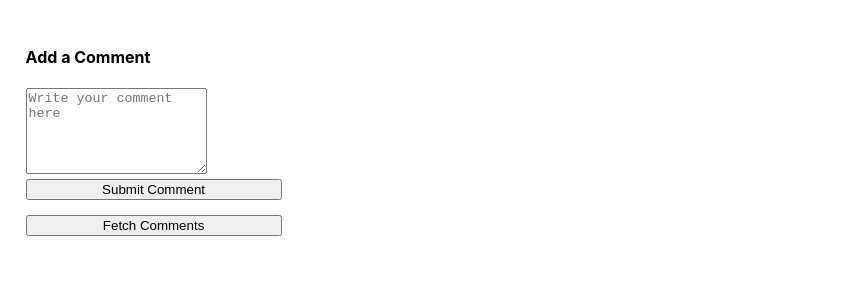
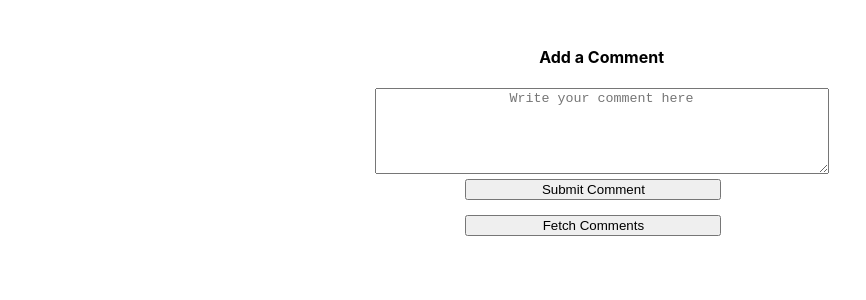
Before and after one commit to aelise17264/testing, a React (Create React App) app: page / in a window 1280 px wide. Shown: the top 300 px of the page, without its empty margins (0-866 px from the left). Built offline with nearby package versions, Linux system fonts and the light colour scheme.

Commit message:
updated styles, wrote passing integration test using moxios calls

```diff
--- a/src/Components/CommentBox.js
+++ b/src/Components/CommentBox.js
@@ -29,7 +29,7 @@ class CommentBox extends Component{
                             <button type="submit">Submit Comment</button>
                         </div>
                     </form>
-                    <button onClick={this.props.fetchComments}>Fetch Comments</button>
+                    <button className="fetchComments" onClick={this.props.fetchComments}>Fetch Comments</button>
                 </div>
             </div>
         )
--- a/src/index.css
+++ b/src/index.css
@@ -16,15 +16,28 @@ code {
 .commentBox{
   display: flex;
   flex-direction: column;
-  width: 35vw;
+  width: 40vw;
   justify-content: space-between;
   padding: 2%;
+  align-items: center;
+  justify-items: center;
+  margin-left: 25%;
+  align-content: center;
 }
+h4{
+  text-align: center;
+}
+
 textarea{
   height: 10vh;
+  width: 35vw;
+  text-align: center;
 }
 
 button{
   width: 20vw;
   margin-bottom: 3%;
+  align-items: center;
+  margin-left: 20%;
+  text-align: center;
 }
```
Also changed, not shown: 2 other files (tests, documents, lock files or other folders).
